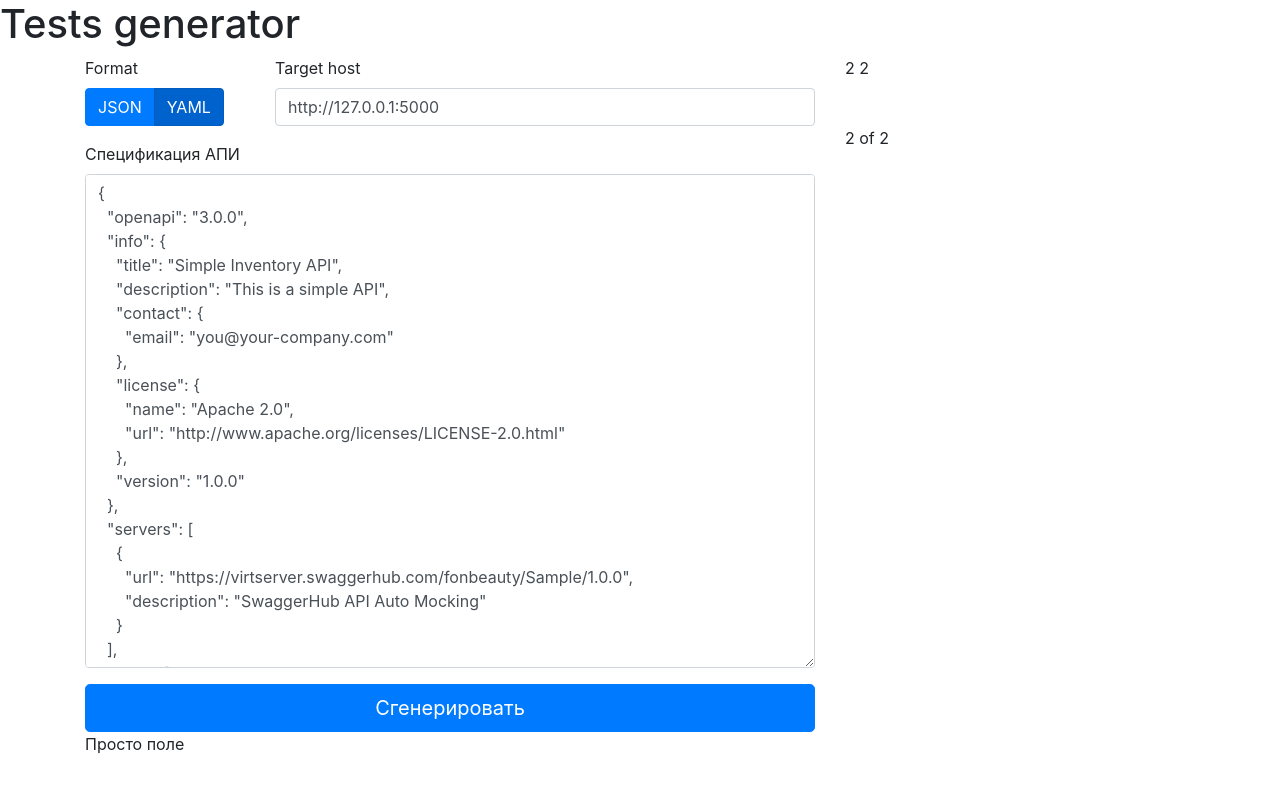
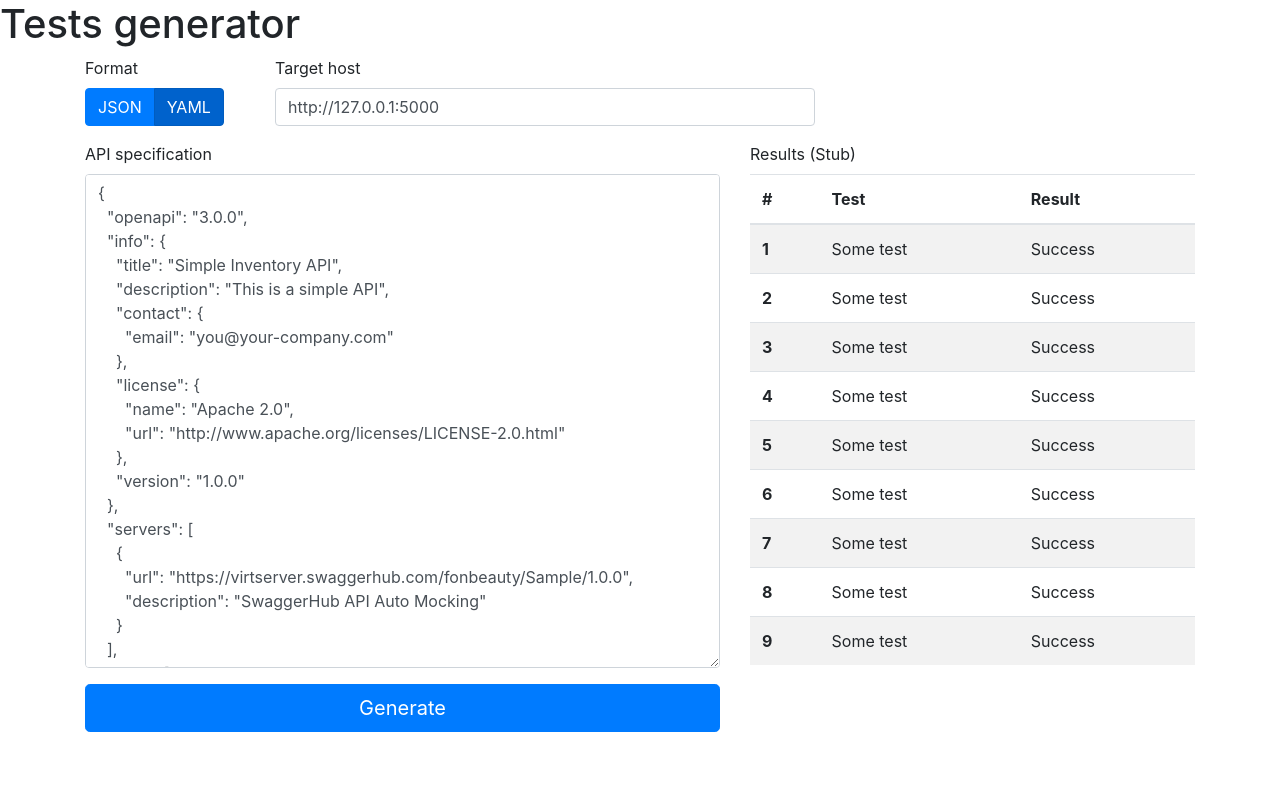
Before and after one commit to fonbeauty/test_gen, a Flask app: page / in a window 1280 px wide. Shown: the top 793 px of the page. Run offline with Flask 2, Linux system fonts and the light colour scheme; some libraries are stand-ins or nearby versions.

Commit message:
add stub result table

```diff
--- a/webapp/templates/index.html
+++ b/webapp/templates/index.html
@@ -33,11 +33,10 @@
                    id="adressInput">
         </div>
         <div class="col">
-            2 2
         </div>
     </div>
     <div class="row">
-        <div class="col-8">
+        <div class="col-7">
             {% with messages = get_flashed_messages() %}
             {% if messages %}
             <div class="alert alert-warning" role="alert">
@@ -48,17 +47,72 @@
             {% endif %}
             {% endwith %}
             <div class="form-group">
-                <label for="exampleFormControlTextarea1" class="pt-3">Спецификация АПИ</label>
+                <label for="exampleFormControlTextarea1" class="pt-3">API specification</label>
                 <textarea class="form-control" id="exampleFormControlTextarea1"
                           rows="20">{{ filetext }}</textarea>
             </div>
-            <button type="button" class="btn btn-primary btn-lg btn-block" id="sendSwaggerButton">Сгенерировать</button>
+            <button type="button" class="btn btn-primary btn-lg btn-block" id="sendSwaggerButton">Generate</button>
         </div>
         <div class="col">
-            2 of 2
+            <label for="resultTable" class="pt-3">Results (Stub)</label>
+            <table class="table table-striped" id="resultTable">
+                <thead>
+                  <tr>
+                    <th scope="col">#</th>
+                    <th scope="col">Test</th>
+                    <th scope="col">Result</th>
+                  </tr>
+                </thead>
+                <tbody>
+                  <tr>
+                    <th scope="row">1</th>
+                    <td>Some test</td>
+                    <td>Success</td>
+                  </tr>
+                  <tr>
+                    <th scope="row">2</th>
+                    <td>Some test</td>
+                    <td>Success</td>
+                  </tr>
+                  <tr>
+                    <th scope="row">3</th>
+                    <td>Some test</td>
+                    <td>Success</td>
+                  </tr>
+                  <tr>
+                    <th scope="row">4</th>
+                    <td>Some test</td>
+                    <td>Success</td>
+                  </tr>
+                  <tr>
+                    <th scope="row">5</th>
+                    <td>Some test</td>
+                    <td>Success</td>
+                  </tr>
+                  <tr>
+                    <th scope="row">6</th>
+                    <td>Some test</td>
+                    <td>Success</td>
+                  </tr>
+                  <tr>
+                    <th scope="row">7</th>
+                    <td>Some test</td>
+                    <td>Success</td>
+                  </tr>
+                  <tr>
+                    <th scope="row">8</th>
+                    <td>Some test</td>
+                    <td>Success</td>
+                  </tr>
+                  <tr>
+                    <th scope="row">9</th>
+                    <td>Some test</td>
+                    <td>Success</td>
+                  </tr>
+                </tbody>
+              </table>
         </div>
     </div>
-    Просто поле
 </div>
 
 <script src="https://cdn.jsdelivr.net/npm/axios/dist/axios.min.js"></script>
```
